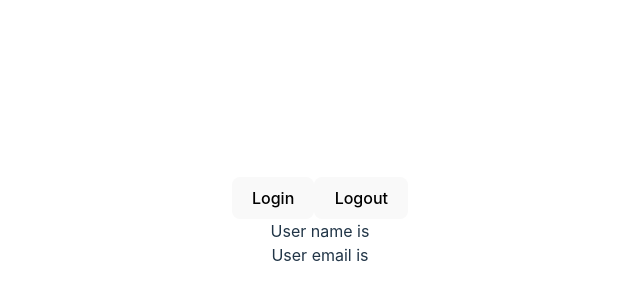
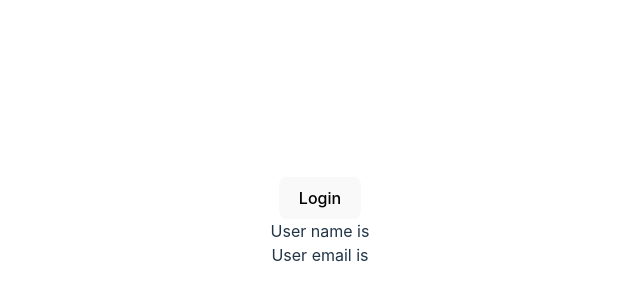
Before and after one commit to gauravkharel/retype, a React (Vite) app: page / in a window 1280 px wide. Shown: the part 178-478 px from the top of the page, without its empty margins (320-960 px from the left). Built offline with nearby package versions, Linux system fonts and the light colour scheme.

Commit message:
useState type assertion

```diff
--- a/src/components/state/User.tsx
+++ b/src/components/state/User.tsx
@@ -1,27 +1,23 @@
 import {useState} from 'react'
-
 
 type AuthUser = {
     name: string
     email: string
 }
 export const User = () => {
-    const [user, setUser] = useState<AuthUser | null>(null)
+    const [user, setUser] = useState<AuthUser >({} as AuthUser)
     const handleLogin = () => {
         setUser({
             name: 'Gaurav',
             email: 'gaurav@gmail.com'
         })
     }
-    const handleLogout = () => {
-        setUser(null)
-    }
+
     return (
         <div>
             <button onClick={handleLogin}>Login</button>
-            <button onClick={handleLogout}>Logout</button>
-            <div>User name is {user?.name} </div>
-            <div>User email is {user?.email}  </div>
+            <div>User name is {user.name} </div>
+            <div>User email is {user.email}  </div>
         </div>
     )
 }
```
